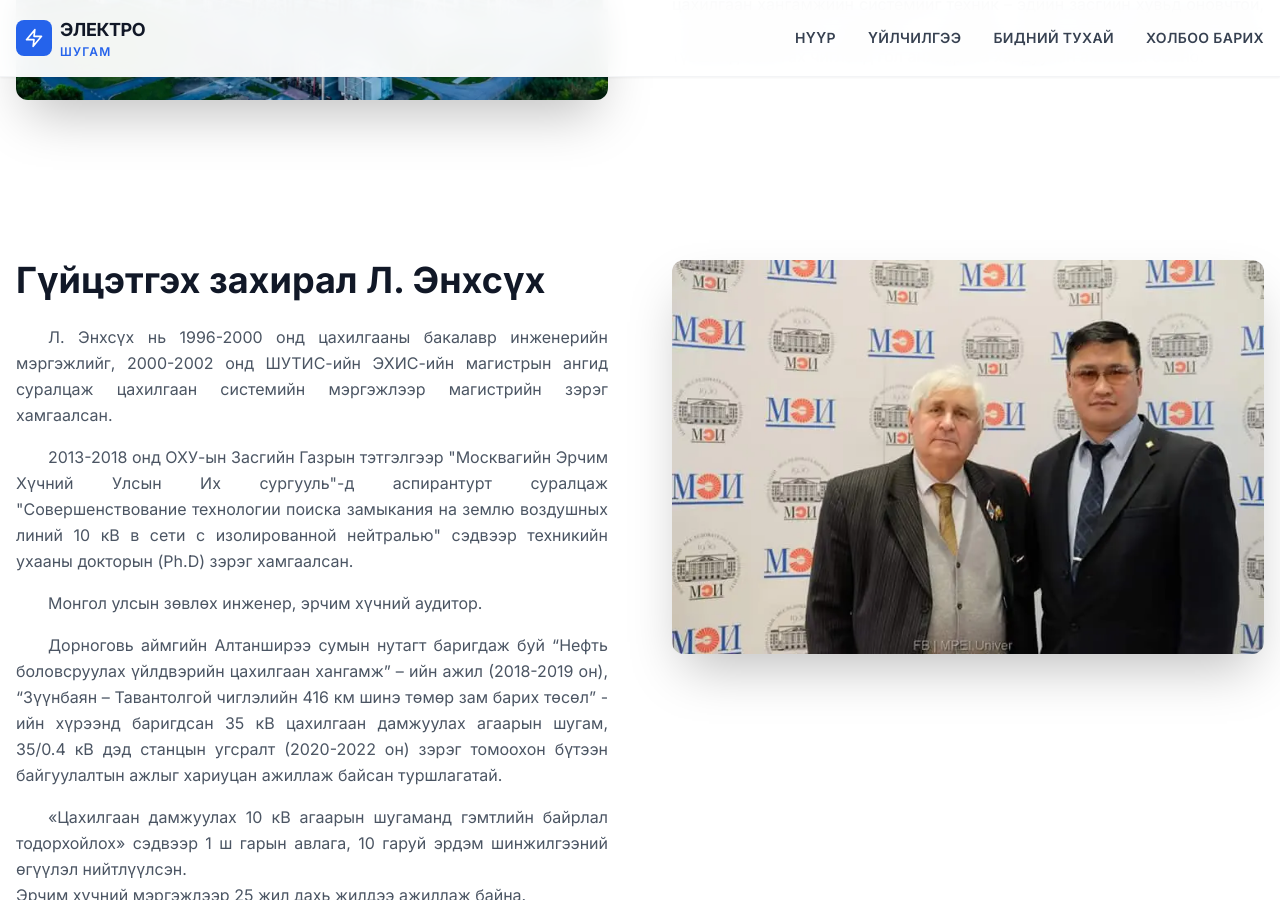
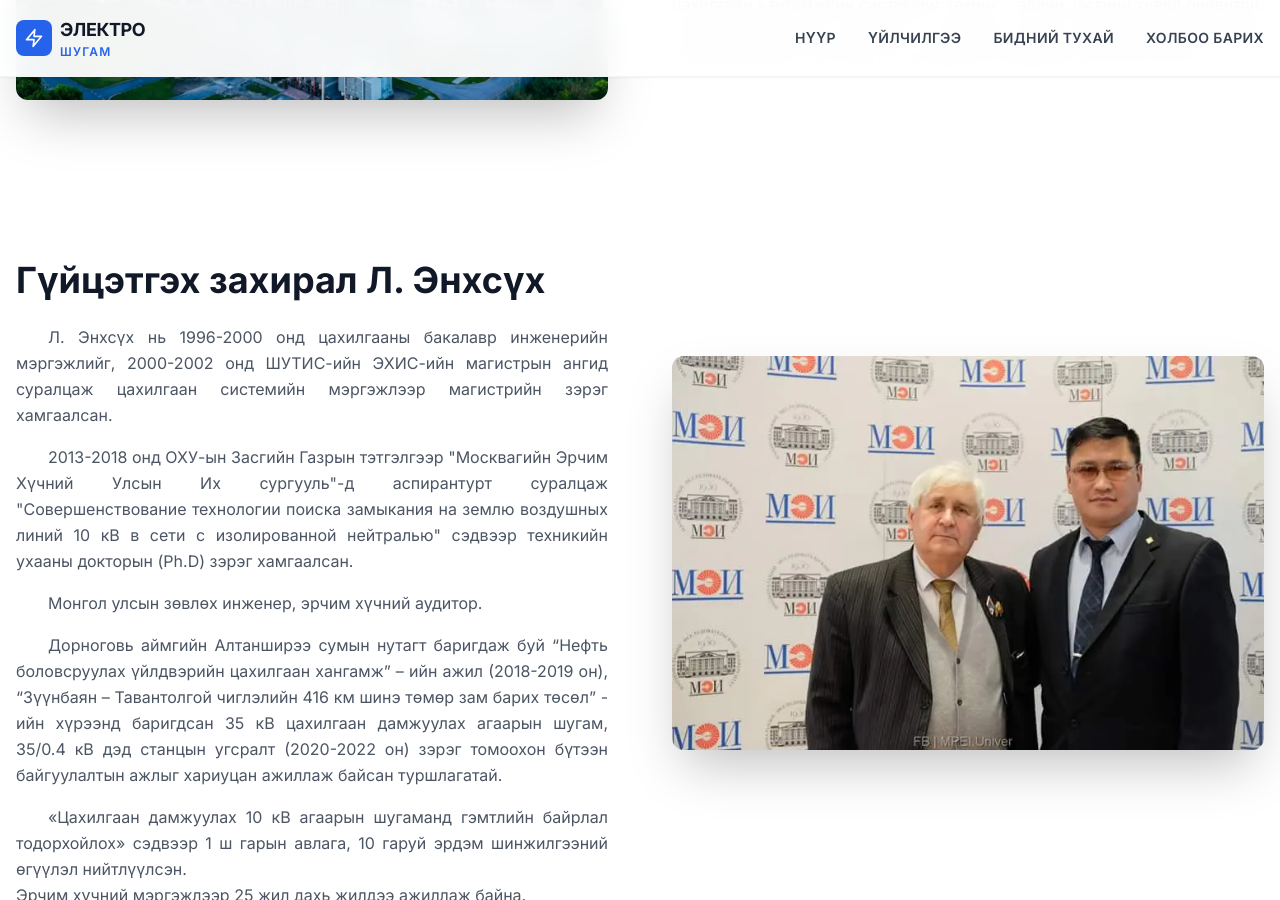
Before and after one commit to electroshugam/electroshugam_web_new, a Jekyll site: the page built from about.html, in a window 1280 px wide and 900 px high, scrolled down 3046 px. Built offline with Jekyll 4.4.1, drawn with Linux system fonts in a browser that asks for light colours; nearby versions of some CDN libraries.

Commit message:
fig update

```diff
--- a/about.html
+++ b/about.html
@@ -169,7 +169,7 @@ body_class: ""
   <div class="container mx-auto px-4">
     <div class="grid md:grid-cols-2 gap-12 lg:gap-16 items-start">
       <div class="md:order-2">
-        <div class="relative">
+        <div class="relative mt-24">
           <div class="absolute -inset-4 bg-blue-100/50 rounded-2xl -z-10 transform rotate-2"></div>
           <div class="relative rounded-xl overflow-hidden shadow-2xl">
             <img src="{{ '/media/ceo_pic.webp' | relative_url }}" alt="Л. Энхсүх" class="w-full h-auto">
```
